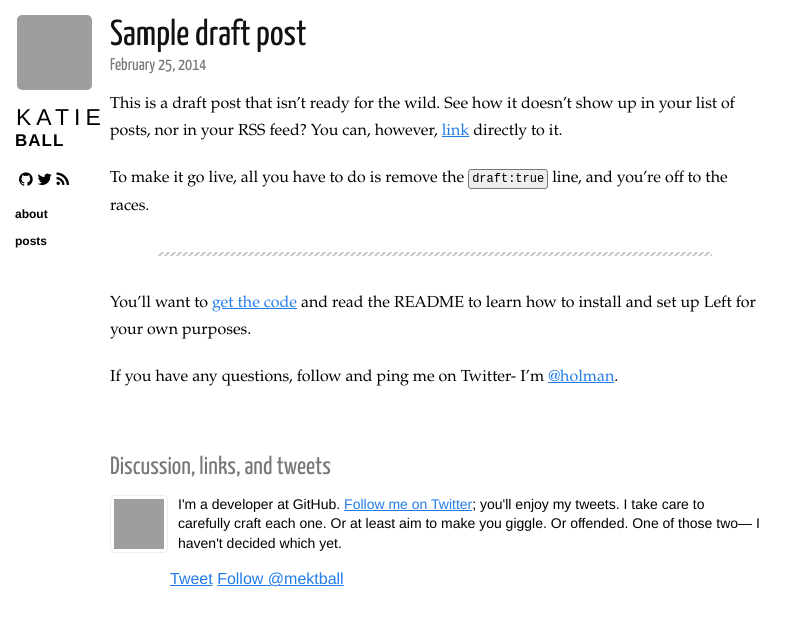
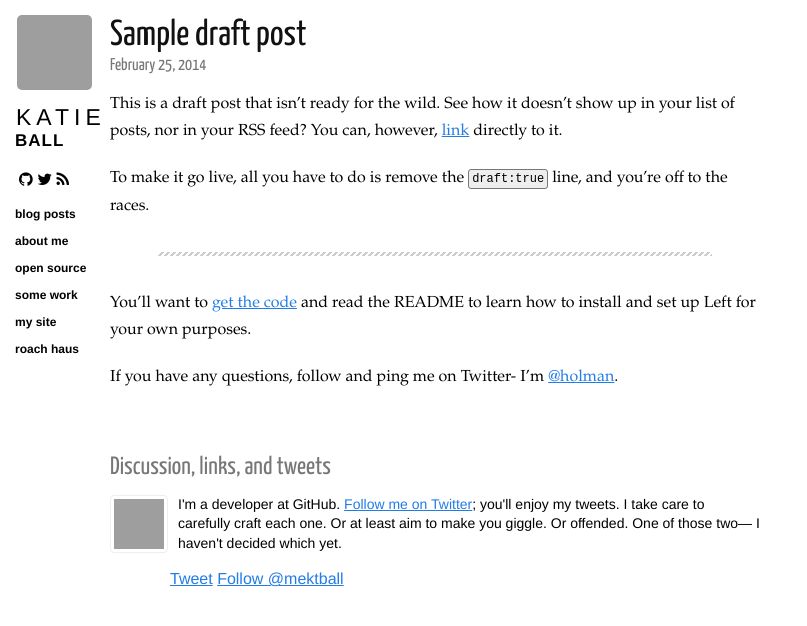
Before and after one commit to roachhd/blog, a Jekyll site: the page built from _posts/2014-02-25-draft.markdown, in a window 1280 px wide. Shown: the top 626 px of the page, without its empty margins (0-807 px from the left). Built offline with Jekyll 4.4.1, drawn with Linux system fonts in a browser that asks for light colours; nearby versions of some CDN libraries; Markdown is read by kramdown in place of the engine named in the settings; comment, search, counter and statistics services are not loaded; grey boxes are pictures that could not be loaded.

Commit message:
added sidebar nav links

```diff
--- a/_layouts/layout.html
+++ b/_layouts/layout.html
@@ -48,8 +48,12 @@
 
     <section class="sections">
       <ul>
-        <li><a href="/blog/about.html">about</a></li>
-        <li><a href="/blog/">posts</a></li>
+        <li><a href="/">blog posts</a></li>
+        <li><a href="/blog/about.html">about me</a></li>
+        <li><a href="http://roachhd.github.io/open-source">open source</a></li>
+        <li><a href="http://roachhd.github.io/work/">some work</a></li>
+        <li><a href="http://katieball.me/">my site</a></li>
+        <li><a href="http://roachhd.com">roach haus</a></li>
       </ul>
     </section>
   </section>
```
